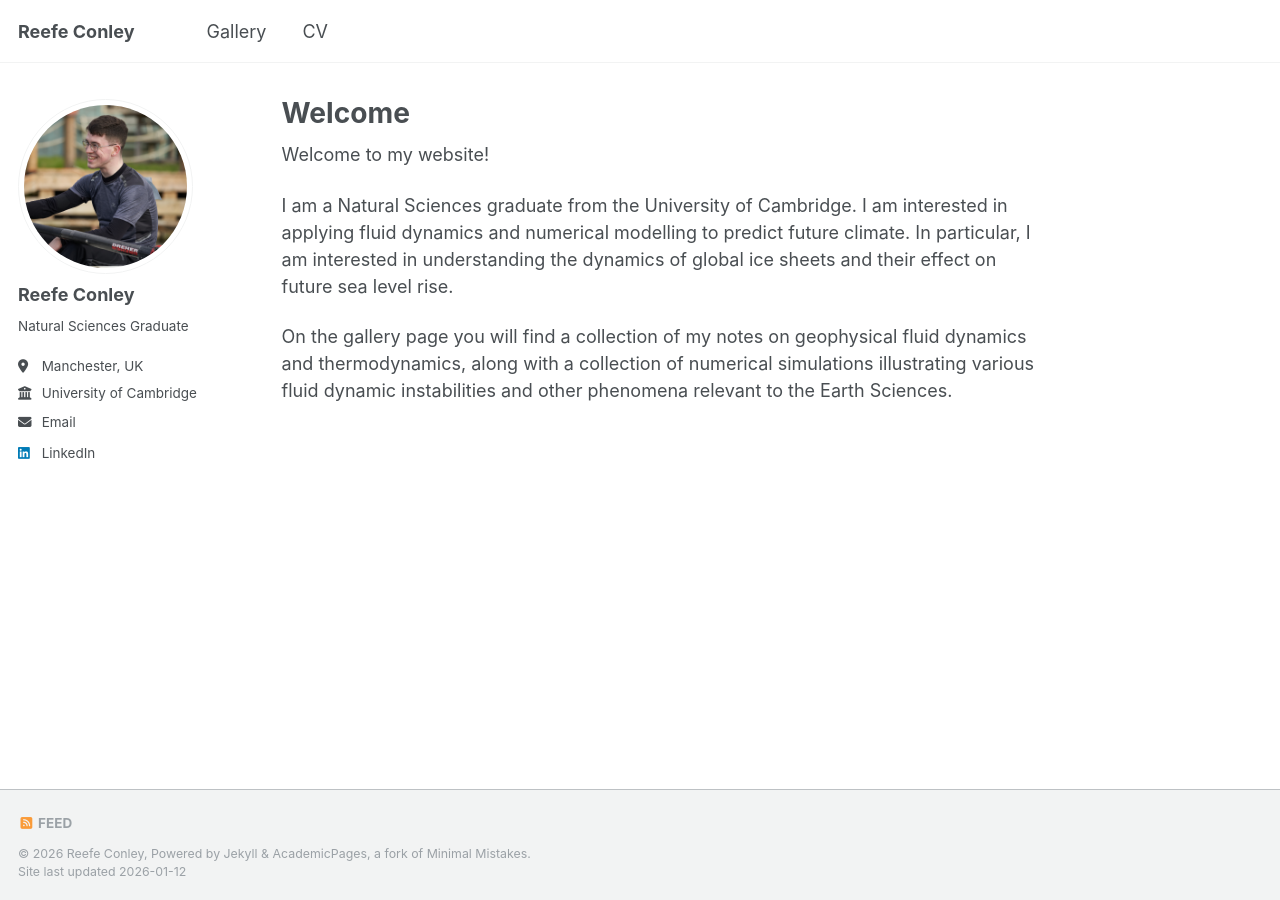
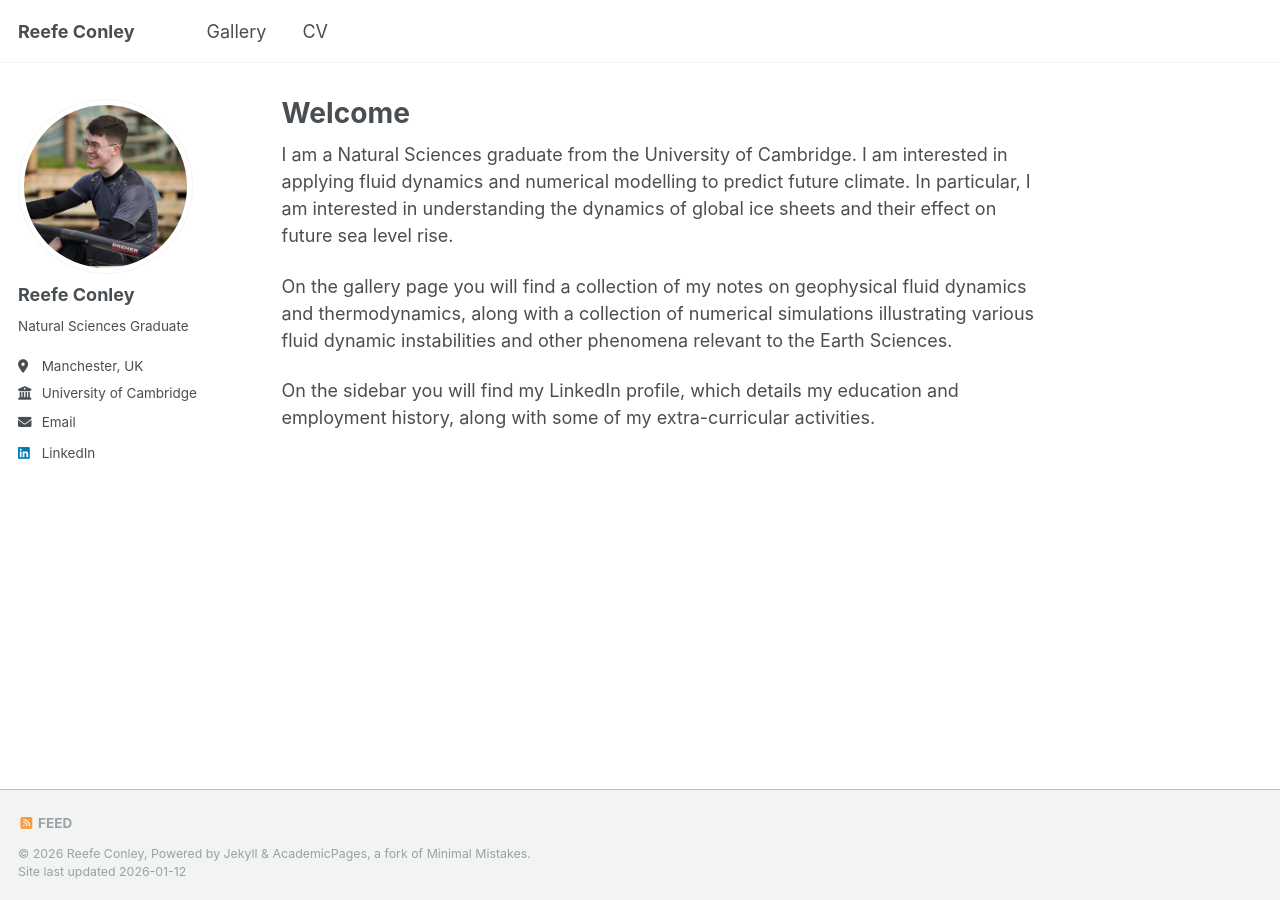
Before and after one commit to reefeconley/reefeconley.github.io, a Jekyll site: the page built from _pages/about.md, in a window 1280 px wide. Built offline with Jekyll 4.4.1, drawn with Linux system fonts in a browser that asks for light colours; a script that is not in the unit is left out.

Commit message:
removed welcome

```diff
--- a/_pages/about.md
+++ b/_pages/about.md
@@ -5,18 +5,13 @@ author_profile: true
 redirect_from:
   - /about/
   - /about.html
-# layout: single
-# header:
-#   image: /images/mersey.jpeg
 ---
-
-Welcome to my website!
 
 I am a Natural Sciences graduate from the University of Cambridge. I am interested in applying fluid dynamics and numerical modelling to predict future climate. In particular, I am interested in understanding the dynamics of global ice sheets and their effect on future sea level rise.
 
 On the gallery page you will find a collection of my notes on geophysical fluid dynamics and thermodynamics, along with a collection of numerical simulations illustrating various fluid dynamic instabilities and other phenomena relevant to the Earth Sciences.
 
-<!-- On the sidebar you will find my LinkedIn profile, which details my education and employment history, along with some of my extra-curricular activities. -->
+On the sidebar you will find my LinkedIn profile, which details my education and employment history, along with some of my extra-curricular activities.
 
 <!-- ## Education
 
```
Also changed, not shown: _portfolio/portfolio-1.md (+1 -1 lines).
